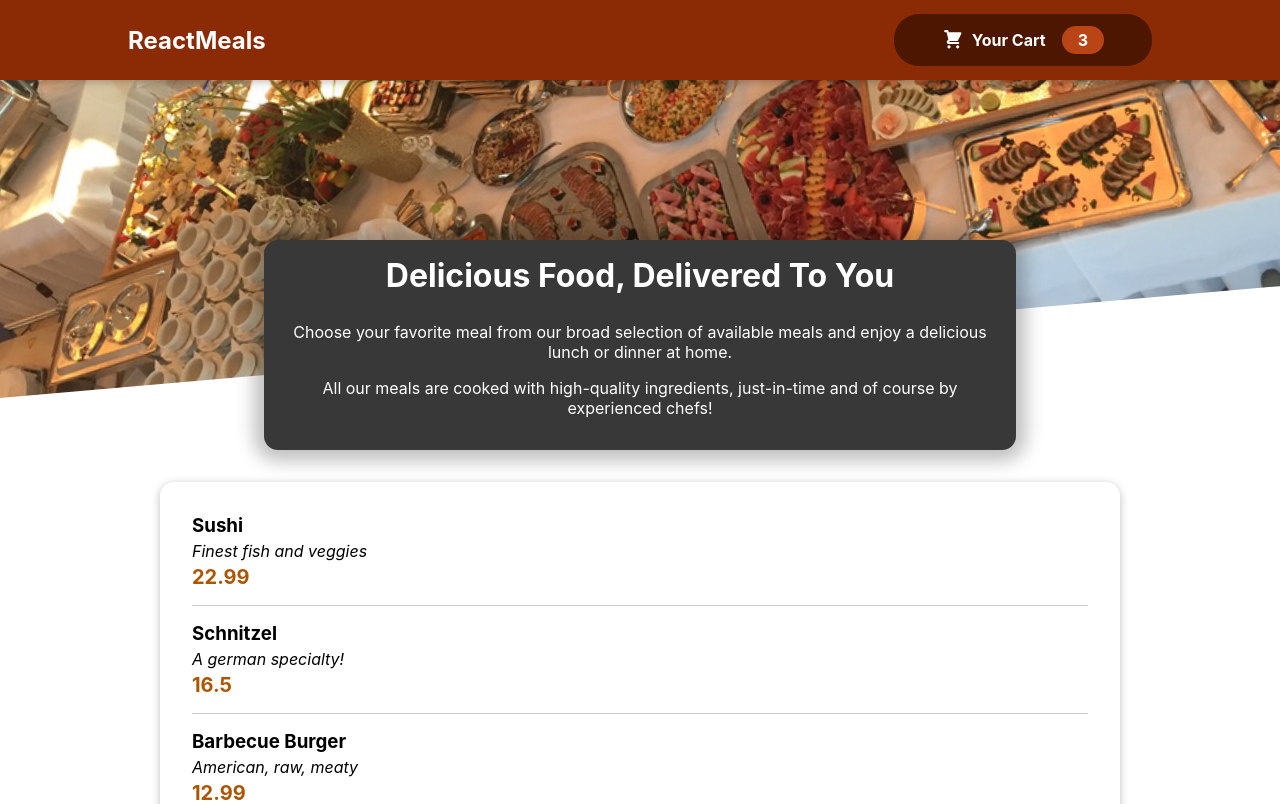
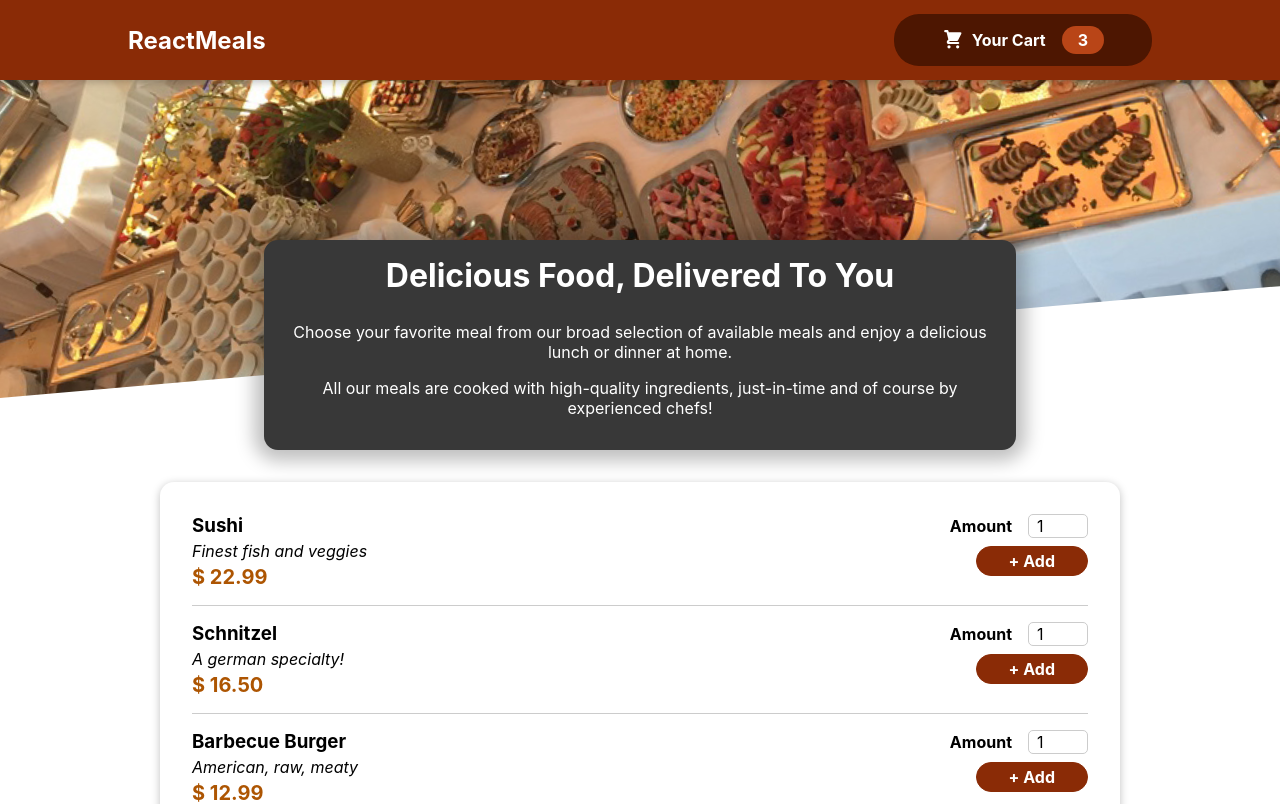
Before and after one commit to HarshJainGitHub/food-order-app, a React (Create React App) app: page / in a window 1280 px wide. Shown: the top 804 px of the page. Built offline with nearby package versions, Linux system fonts and the light colour scheme.

Commit message:
mealIteamForm completed

```diff
--- a/src/Components/Meals/AvailableMeals.js
+++ b/src/Components/Meals/AvailableMeals.js
@@ -33,6 +33,7 @@
     const mealsList = DUMMY_MEALS.map((meal) => (
         <MealItem
             key={meal.id}
+            id={meal.id}
             name={meal.name}
             description={meal.description}
             price={meal.price}
--- a/src/Components/Meals/MealItem/MealIteam.js
+++ b/src/Components/Meals/MealItem/MealIteam.js
@@ -1,7 +1,7 @@
-import React from 'react'
-import classes from '../MealItem/MealItem.module.css';
+import MealItemForm from './MealItemForm';
+import classes from './MealItem.module.css';
 
-function MealIteam(props) {
+const  MealIteam = (props) => {
 
     const price = `$ ${props.price.toFixed(2)}`;
 
@@ -10,9 +10,11 @@
             <div>
                 <h3> { props.name } </h3>
                 <div className={classes.description}>{ props.description }</div>
-                <div className={classes.price}> { props.price } </div>
+                <div className={classes.price}> { price } </div>
             </div>
-            <div></div>
+            <div>
+                <MealItemForm id={props.id} />
+            </div>
         </li>
     )
 }
--- /dev/null
+++ b/src/Components/Meals/MealItem/MealIteamForm.module.css
@@ -0,0 +1,20 @@
+.form {
+  text-align: right;
+}
+
+.form button {
+  font: inherit;
+  cursor: pointer;
+  background-color: #8a2b06;
+  border: 1px solid #8a2b06;
+  color: white;
+  padding: 0.25rem 2rem;
+  border-radius: 20px;
+  font-weight: bold;
+}
+
+.form button:hover,
+.form button:active {
+  background-color: #641e03;
+  border-color: #641e03;
+}
--- a/src/Components/Meals/MealItem/MealItemForm.js
+++ b/src/Components/Meals/MealItem/MealItemForm.js
@@ -0,0 +1,24 @@
+import React from 'react'
+import Input from '../../UI/Input';
+import classes from './MealIteamForm.module.css'
+
+const MealItemForm = (props) => {
+  return (
+    <form className={classes.form} action="">
+      <Input
+        label="Amount"
+        input={{
+          id:'amount' + props.id,
+          type: 'number',
+          min:'1',
+          max:'5',
+          step:'1',
+          defaultValue:'1'
+        }}
+      />
+      <button>+ Add</button>
+    </form>
+  )
+}
+
+export default MealItemForm;
--- /dev/null
+++ b/src/Components/UI/Input.js
@@ -0,0 +1,13 @@
+import React from 'react'
+import classes from './Input.module.css'
+
+const Input = (props) => {
+  return (
+    <div className={classes.input}>
+      <label htmlFor={props.input.id}> {props.label} </label>
+      <input {...props.input} />
+    </div>
+  )
+}
+
+export default Input;
--- /dev/null
+++ b/src/Components/UI/Input.module.css
@@ -0,0 +1,18 @@
+.input {
+  display: flex;
+  align-items: center;
+  margin-bottom: 0.5rem;
+}
+
+.input label {
+  font-weight: bold;
+  margin-right: 1rem;
+}
+
+.input input {
+  width: 3rem;
+  border-radius: 5px;
+  border: 1px solid #ccc;
+  font: inherit;
+  padding-left: 0.5rem;
+}
```
